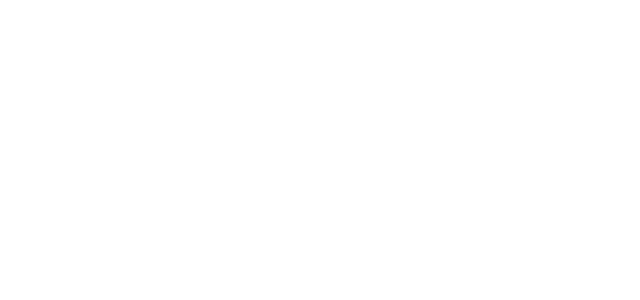
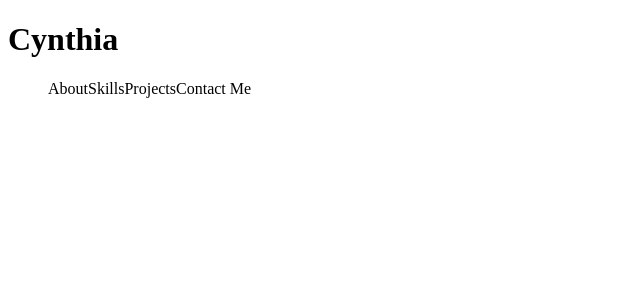
Before and after one commit to Mwandii/cynthia-personal-website, a React (Vite) app: page / in a window 1280 px wide. Shown: the top 300 px of the page, without its empty margins (0-640 px from the left). Built offline with nearby package versions, Linux system fonts and the light colour scheme.

Commit message:
feat: add homepage update navbar text

```diff
--- a/src/App.jsx
+++ b/src/App.jsx
@@ -1,6 +1,10 @@
+import Homepage from "./Pages/Homepage";
+
 function App () {
   return (
-    <></>
+    <>
+    <Homepage/>
+    </>
   )
 }
 
--- a/src/components/Navbar.jsx
+++ b/src/components/Navbar.jsx
@@ -1,6 +1,18 @@
 function Navbar () {
     return (
-        <></>
+        <>
+        <h1>
+            Cynthia
+        </h1>
+        <nav>
+            <ul>
+                <a>About</a>
+                <a>Skills</a>
+                <a>Projects</a>
+                <a>Contact Me</a>
+            </ul>
+        </nav>
+        </>
     )
 }
 
```
